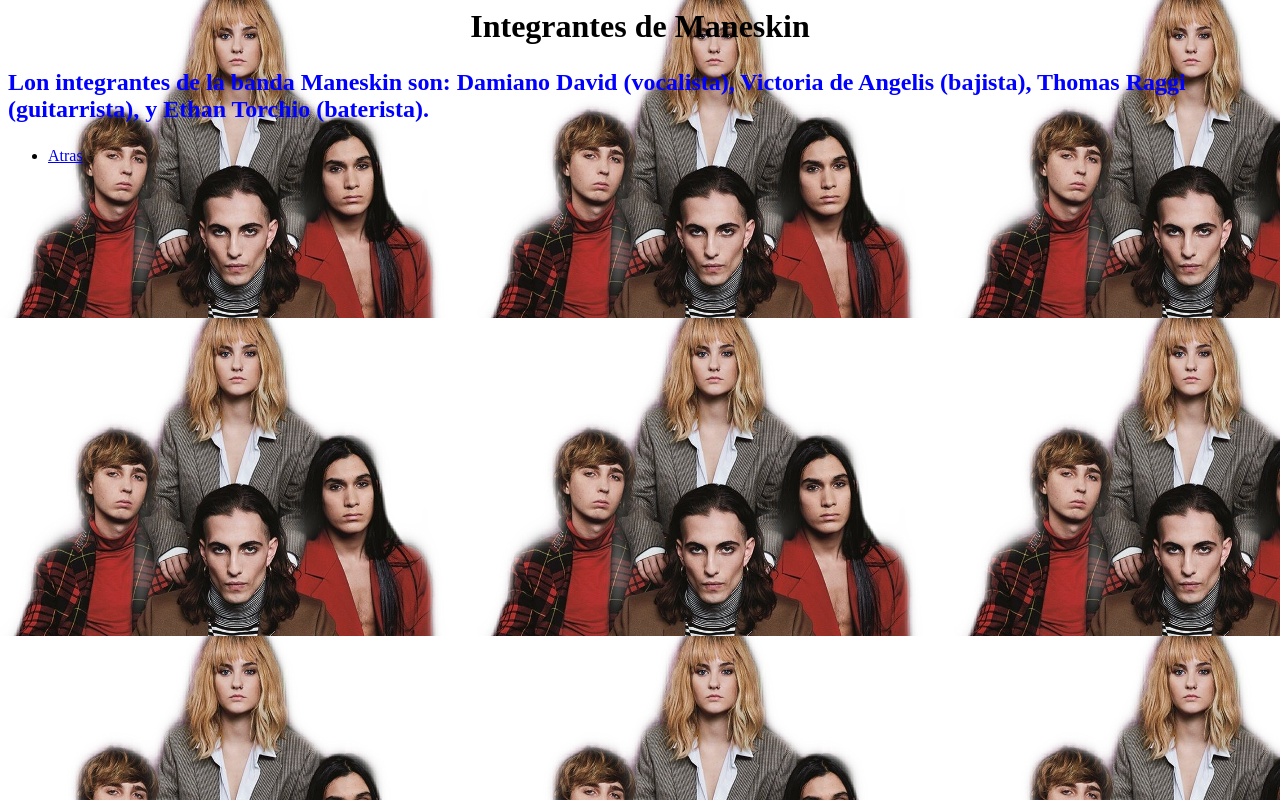
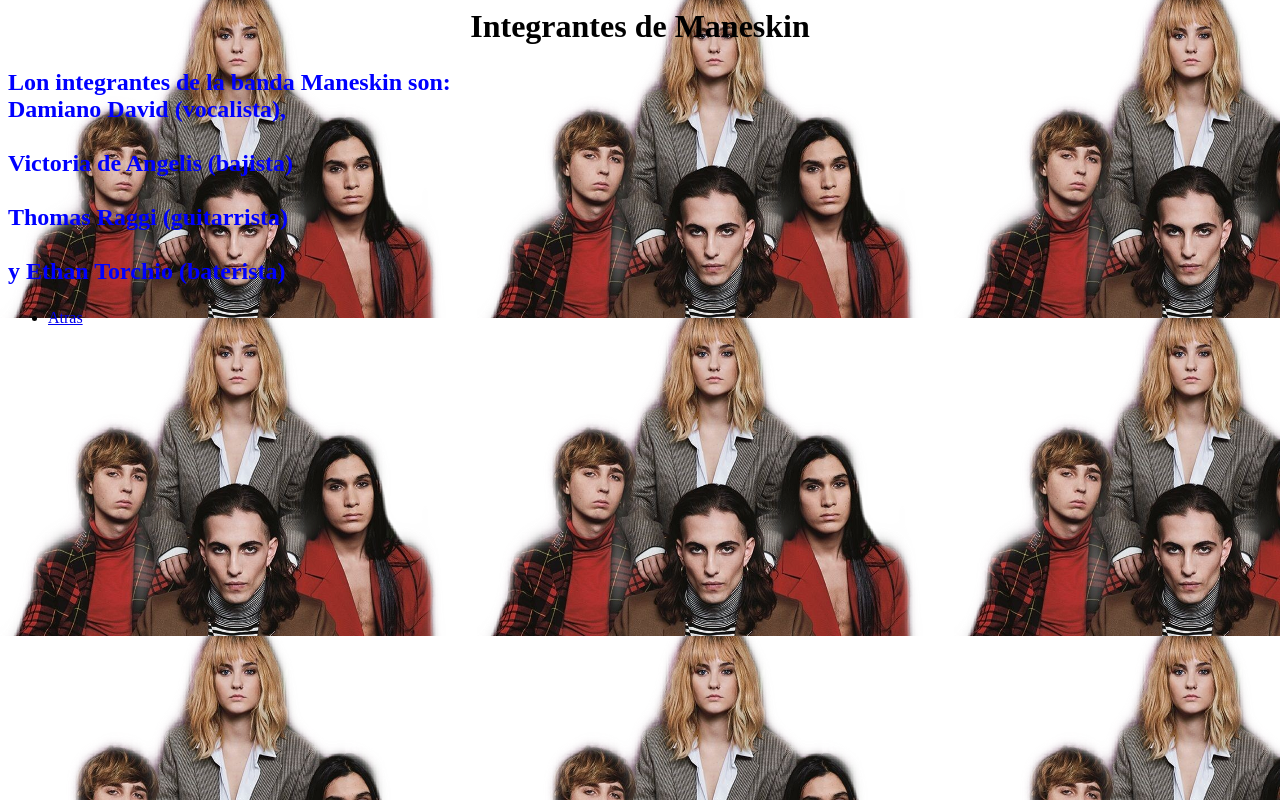
Before and after one commit to ferferart/ferferart.github.io, a plain HTML site: page Integrantes de Maneskin.html in a window 1280 px wide. Drawn offline with Linux system fonts and the light colour scheme.

Commit message:
Add files via upload

```diff
--- a/Integrantes de Maneskin.html
+++ b/Integrantes de Maneskin.html
@@ -13,10 +13,18 @@
 <h2>
 <p style = "color: blue;">
 Lon integrantes de la banda Maneskin son:
+ <br>
 Damiano David (vocalista),
-Victoria de Angelis (bajista),
-Thomas Raggi (guitarrista),
-y Ethan Torchio (baterista).
+</br>
+<br>
+Victoria de Angelis (bajista)
+</br>
+<br>
+Thomas Raggi (guitarrista)
+</br>
+<br>
+y Ethan Torchio (baterista)
+</br>
 </h2>
 <ul>
 <li> <a href="index.html"> Atras </a>
```
